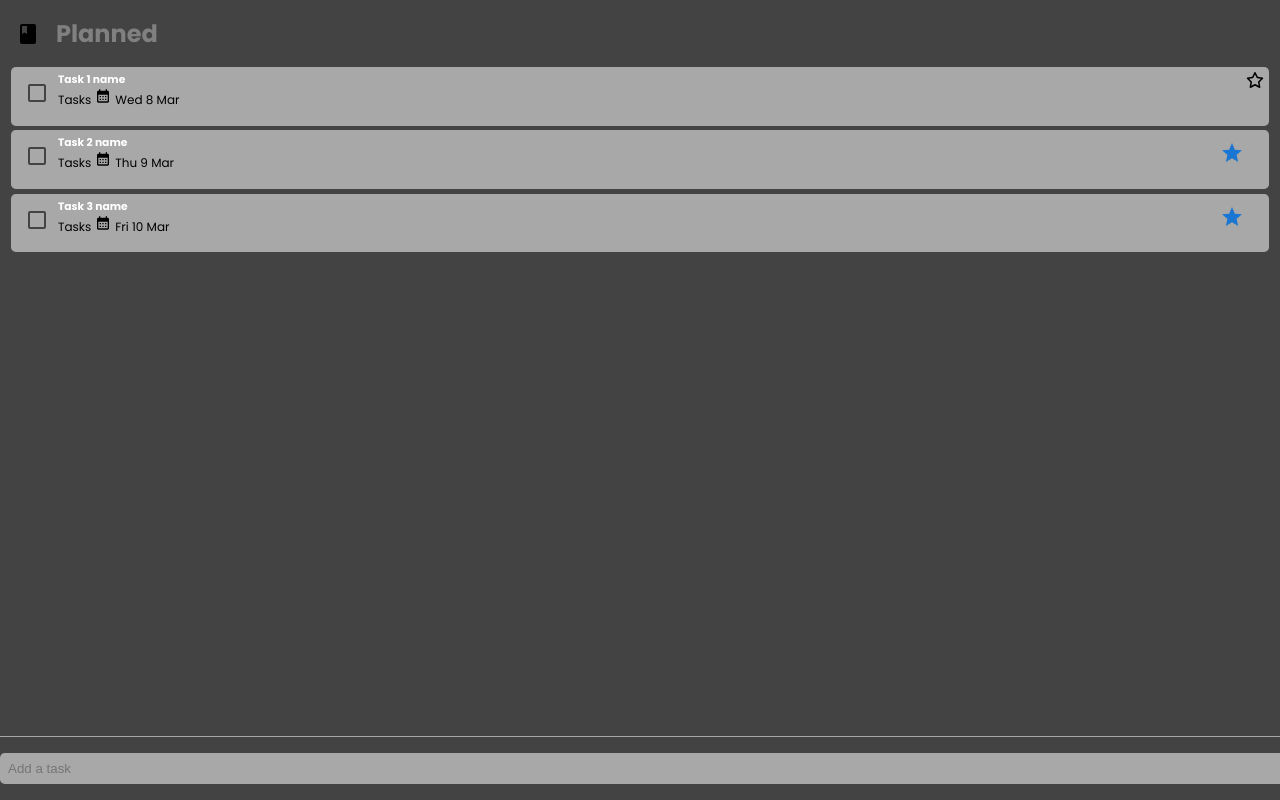
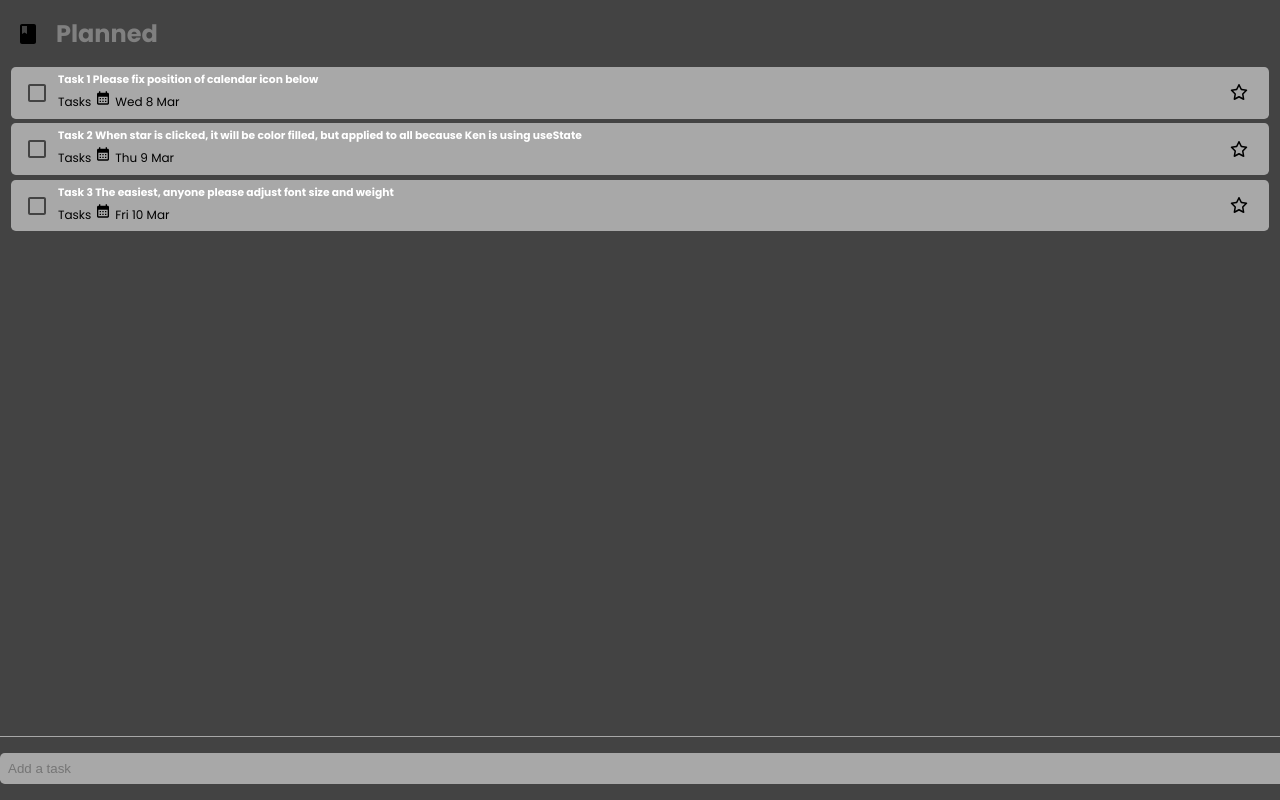
Before and after one commit to Jaytita/Todo-list, a React (Create React App) app in the folder frontend/: page / in a window 1280 px wide. Built offline with nearby package versions, Linux system fonts and the light colour scheme.

Commit message:
add bookmark button

```diff
--- a/frontend/package.json
+++ b/frontend/package.json
@@ -6,6 +6,7 @@
     "@emotion/react": "^11.10.6",
     "@emotion/styled": "^11.10.6",
     "@fortawesome/fontawesome-svg-core": "^6.3.0",
+    "@fortawesome/free-regular-svg-icons": "^6.3.0",
     "@fortawesome/free-solid-svg-icons": "^6.3.0",
     "@fortawesome/react-fontawesome": "^0.2.0",
     "@mui/icons-material": "^5.11.11",
--- a/frontend/src/Pages/Task.js
+++ b/frontend/src/Pages/Task.js
@@ -1,12 +1,19 @@
 import React from 'react'
+import { useState } from 'react'
 import './task.css'
 import { Checkbox, TextField, Button } from '@mui/material'
 import { Book, CalendarMonth, Star } from '@mui/icons-material'
 import { FontAwesomeIcon } from '@fortawesome/react-fontawesome'
 import { faStar as solidStar } from '@fortawesome/free-solid-svg-icons';
-import { faStar as regularStar } from '@fortawesome/free-regular-svg-icons';
+import { faStar as regStar } from '@fortawesome/free-regular-svg-icons';
 
 export default function Task() {
+    const [isFav, setIsFav] = useState(false);
+
+    const handleIsFav = () => {
+        setIsFav(!isFav);
+    };
+
     return (
         <main>
             <div className="section_name">
@@ -20,7 +27,7 @@ export default function Task() {
                         <Checkbox />
 
                         <span>
-                        <h6>Task 1 name</h6>
+                        <h6>Task 1 Please fix position of calendar icon below</h6>
                             <p>Tasks
                                 <span>
                                 <CalendarMonth style={{height: "1rem"}}/>
@@ -30,8 +37,9 @@ export default function Task() {
                         </span>
                     </div>
 
-
-                    <FontAwesomeIcon icon={regularStar} />
+                    <div className="fav_box" onClick={handleIsFav}>
+                        <FontAwesomeIcon icon={isFav ? solidStar: regStar} />
+                    </div>
                 </div>
 
                 <div className="task">
@@ -39,7 +47,7 @@ export default function Task() {
                         <Checkbox />
 
                         <span>
-                        <h6>Task 2 name</h6>
+                        <h6>Task 2 When star is clicked, it will be color filled, but applied to all because Ken is using useState</h6>
                             <p>Tasks
                                 <span>
                                 <CalendarMonth style={{height: "1rem"}}/>
@@ -49,7 +57,9 @@ export default function Task() {
                         </span>
                     </div>
 
-                    <Button><Star /></Button>
+                    <div className="fav_box" onClick={handleIsFav}>
+                        <FontAwesomeIcon icon={isFav ? solidStar: regStar} />
+                    </div>
 
                 </div>
 
@@ -58,7 +68,7 @@ export default function Task() {
                         <Checkbox />
 
                         <span>
-                        <h6>Task 3 name</h6>
+                        <h6>Task 3 The easiest, anyone please adjust font size and weight</h6>
                             <p>Tasks
                                 <span>
                                 <CalendarMonth style={{height: "1rem"}}/>
@@ -68,7 +78,9 @@ export default function Task() {
                         </span>
                     </div>
 
-                    <Button><Star /></Button>
+                    <div className="fav_box" onClick={handleIsFav}>
+                        <FontAwesomeIcon icon={isFav ? solidStar: regStar} />
+                    </div>
 
                 </div>
             </div>
--- a/frontend/src/Pages/task.css
+++ b/frontend/src/Pages/task.css
@@ -48,7 +48,7 @@ p {
 }
 .task {
     display: flex;
-    align-items: flex-start;
+    align-items: center;
     justify-content: space-between;
     padding: 0.3rem;
     width: 100%;
@@ -65,9 +65,13 @@ p {
     display: flex;
     gap: 0;
 }
-.task_details span {
+.task_details span p {
     display: inline-block;
-    align-items: center;
+    align-items: flex-end;
+}
+
+.fav_box {
+    margin-right: 1rem;
 }
 
 /* Ken: Something went wrong with its width (task_list tho) */
```
Also changed, not shown: 1 other file (tests, documents, lock files or other folders).
